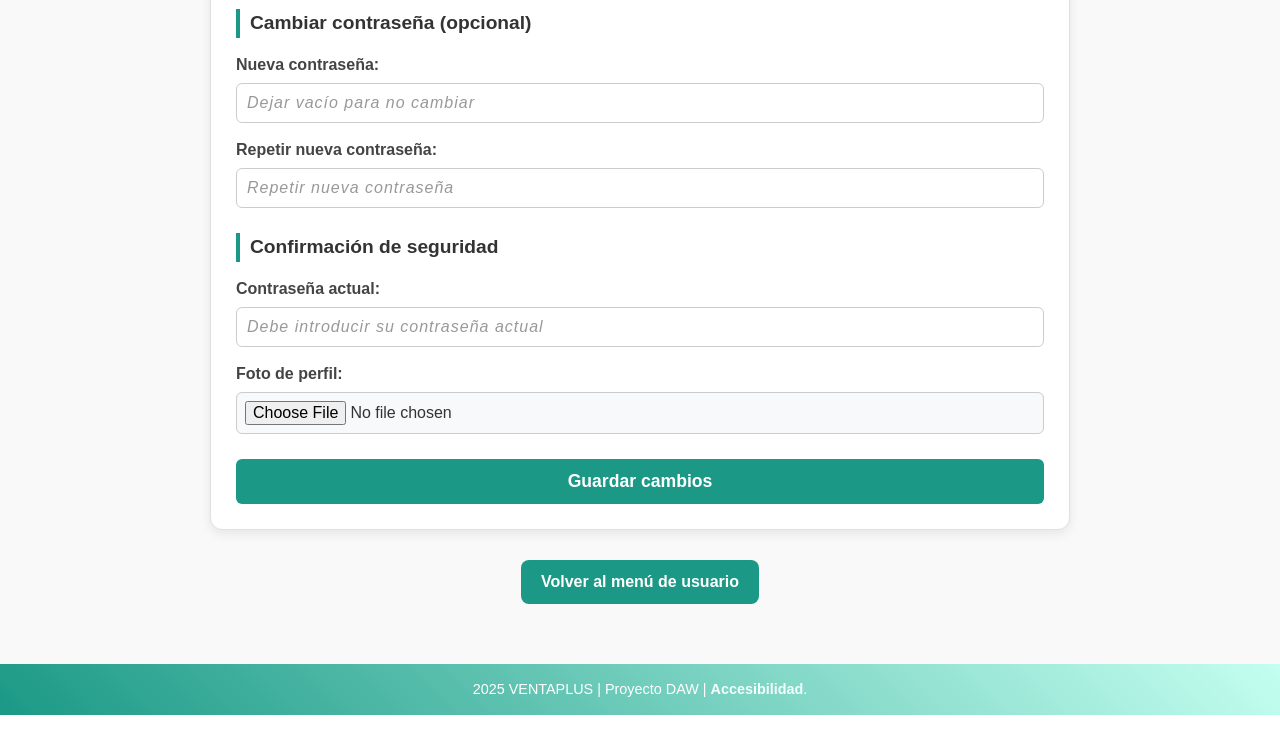
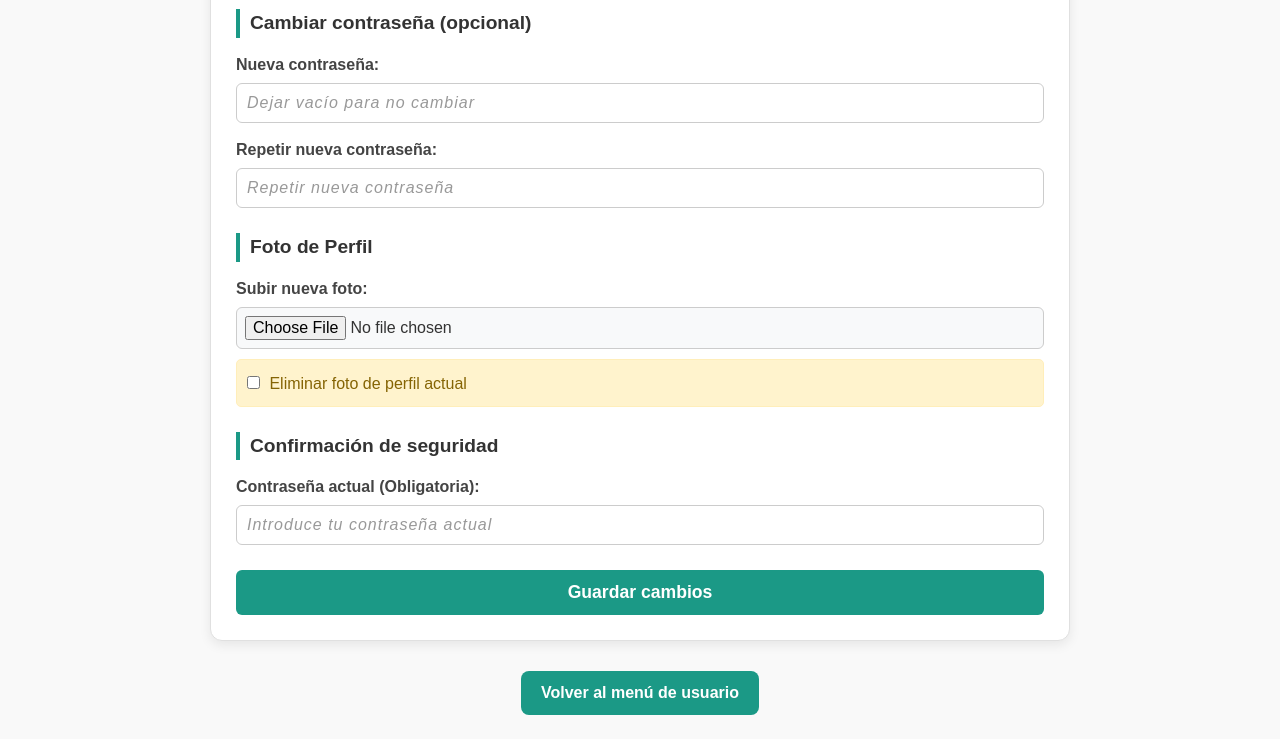
Before and after one commit to SanCam23/DAW, a PHP site: page /mis_datos.php in a window 1280 px wide. Shown: the part 1510-2249 px from the top of the page. Before the commit the page ends 2225 px from the top, so only its background shows below. Run offline with PHP 8.4, Linux system fonts and the light colour scheme; a user stored in the database is signed in; data comes from the database, SQL or seed files in the repository.

Commit message:
Modificación Fto Perfil y Borrado

```diff
--- a/Practica2/mis_datos.php
+++ b/Practica2/mis_datos.php
@@ -3,8 +3,10 @@ session_start();
 require_once 'verificar_sesion.php';
 require_once __DIR__ . '/db.php';
 require_once __DIR__ . '/includes/validaciones.php';
+// Gestor de imágenes de usuario
+require_once __DIR__ . '/includes/gestor_imagenes.php';
 
-// Inicializar variables
+// Inicialización de variables
 $db = conectarDB();
 $usuario = null;
 $paises = [];
@@ -15,7 +17,7 @@ $mensaje_exito = '';
 if ($_SERVER['REQUEST_METHOD'] === 'POST') {
     $usuario_id = $_SESSION['usuario_id'];
 
-    // Recoger datos del formulario
+    // Recogida de datos del formulario
     $nombre_usuario = $_POST['nombre_usuario'] ?? '';
     $email = $_POST['email'] ?? '';
     $sexo = $_POST['sexo'] ?? '';
@@ -26,12 +28,14 @@ if ($_SERVER['REQUEST_METHOD'] === 'POST') {
     $nueva_password = $_POST['nueva_password'] ?? '';
     $confirmar_password = $_POST['confirmar_password'] ?? '';
 
-    // VERIFICAR CONTRASEÑA ACTUAL
+    // Verificar contraseña actual y obtener foto actual
+    $foto_actual_bd = null; // Guarda la ruta de la foto antes de actualizar
+
     if (empty($password_actual)) {
         $errores['password_actual'] = "Debe introducir su contraseña actual para confirmar los cambios.";
     } else {
-        // Verificar contraseña actual en la BD
-        $sql_verificar = "SELECT Clave, NomUsuario FROM USUARIOS WHERE IdUsuario = ?";
+        // Verificar contraseña actual y obtener foto en la misma consulta
+        $sql_verificar = "SELECT Clave, NomUsuario, Foto FROM USUARIOS WHERE IdUsuario = ?";
         $stmt_verificar = $db->prepare($sql_verificar);
         $stmt_verificar->bind_param("i", $usuario_id);
         $stmt_verificar->execute();
@@ -41,14 +45,15 @@ if ($_SERVER['REQUEST_METHOD'] === 'POST') {
             if (!password_verify($password_actual, $fila['Clave'])) {
                 $errores['password_actual'] = "La contraseña actual es incorrecta.";
             } else {
-                // Guardar nombre actual para usar después
+                // Guardar datos actuales necesarios
                 $nombre_usuario_actual_bd = $fila['NomUsuario'];
+                $foto_actual_bd = $fila['Foto']; // Guardamos la ruta vieja
             }
         }
         $stmt_verificar->close();
     }
 
-    // VALIDAR DATOS (usando fichero validaciones)
+    // Validación de datos de texto
     if (empty($errores)) {
         $datos_formulario = [
             'usuario' => $nombre_usuario,
@@ -58,10 +63,9 @@ if ($_SERVER['REQUEST_METHOD'] === 'POST') {
             'ciudad' => $ciudad
         ];
 
-        // Solo validar nueva contraseña si se proporciona
         if (!empty($nueva_password)) {
             $datos_formulario['password'] = $nueva_password;
-            $datos_formulario['confirm_password'] = $confirmar_password;
+            $datos_formulario['confirmar_password'] = $confirmar_password;
         }
 
         $resultado_validacion = validarFormularioUsuario($datos_formulario, true);
@@ -71,9 +75,8 @@ if ($_SERVER['REQUEST_METHOD'] === 'POST') {
         }
     }
 
-    // VERIFICAR SI EL NUEVO NOMBRE DE USUARIO YA EXISTE (si se cambió)
+    // Comprobación de duplicados de nombre de usuario
     if (empty($errores)) {
-        // Solo verificar si el nombre de usuario es diferente al actual
         if ($nombre_usuario !== $nombre_usuario_actual_bd) {
             $sql_check_usuario = "SELECT IdUsuario FROM USUARIOS WHERE NomUsuario = ? AND IdUsuario != ?";
             $stmt_check = $db->prepare($sql_check_usuario);
@@ -82,233 +85,183 @@ if ($_SERVER['REQUEST_METHOD'] === 'POST') {
             $resultado_check = $stmt_check->get_result();
 
             if ($resultado_check && $resultado_check->num_rows > 0) {
-                $errores['nombre_usuario'] = "El nombre de usuario ya está en uso por otro usuario.";
+                $errores['nombre_usuario'] = "El nombre de usuario ya está en uso.";
             }
             $stmt_check->close();
         }
     }
 
-    // ACTUALIZAR EN BD SI NO HAY ERRORES
+    // Lógica de gestión de foto de perfil
+    $nueva_ruta_foto = $foto_actual_bd; // Por defecto se mantiene la foto actual
+    $borrar_foto_fisica = false;        // Bandera para borrar el archivo anterior
+
     if (empty($errores)) {
-        // Preparar datos para UPDATE
+    // Subida de nueva foto (tiene prioridad sobre borrar)
+        if (isset($_FILES['foto']) && $_FILES['foto']['error'] === UPLOAD_ERR_OK) {
+            $resultado_subida = subirImagen($_FILES['foto']);
+
+            if ($resultado_subida['error']) {
+                $errores['foto'] = $resultado_subida['error'];
+            } elseif ($resultado_subida['ruta']) {
+                $nueva_ruta_foto = $resultado_subida['ruta'];
+                $borrar_foto_fisica = true; // Marcar para borrar la vieja si todo sale bien
+            }
+        }
+    // Borrar foto actual (solo si no se sube una nueva)
+        elseif (isset($_POST['borrar_foto']) && $_POST['borrar_foto'] == '1') {
+            $nueva_ruta_foto = null; // En BD será NULL
+            $borrar_foto_fisica = true;
+        }
+    }
+
+    // Actualización de datos en la base de datos
+    if (empty($errores)) {
         $fecha_mysql = DateTime::createFromFormat('d/m/Y', $fecha_nacimiento)->format('Y-m-d');
         $ciudad = empty(trim($ciudad)) ? null : trim($ciudad);
         $pais_form = empty($pais_form) ? null : $pais_form;
 
-        // Construir consulta UPDATE dinámica
-        $sql_update = "UPDATE USUARIOS SET NomUsuario = ?, Email = ?, Sexo = ?, FNacimiento = ?, Ciudad = ?, Pais = ?";
-        $tipos = "sssssi";
-        $parametros = [$nombre_usuario, $email, $sexo, $fecha_mysql, $ciudad, $pais_form];
+    // Construcción de la consulta dinámica para actualizar usuario
+        $sql_update = "UPDATE USUARIOS SET NomUsuario = ?, Email = ?, Sexo = ?, FNacimiento = ?, Ciudad = ?, Pais = ?, Foto = ?";
+        $tipos = "sssssis";
+        $parametros = [$nombre_usuario, $email, $sexo, $fecha_mysql, $ciudad, $pais_form, $nueva_ruta_foto];
 
-        // Agregar nueva contraseña si se proporcionó
         if (!empty($nueva_password)) {
             $sql_update .= ", Clave = ?";
             $tipos .= "s";
-            $password_hash = password_hash($nueva_password, PASSWORD_DEFAULT);
-            $parametros[] = $password_hash;
+            $parametros[] = password_hash($nueva_password, PASSWORD_DEFAULT);
         }
 
         $sql_update .= " WHERE IdUsuario = ?";
         $tipos .= "i";
         $parametros[] = $usuario_id;
 
-        // Ejecutar UPDATE
         $stmt_update = $db->prepare($sql_update);
         if ($stmt_update) {
             $stmt_update->bind_param($tipos, ...$parametros);
 
             if ($stmt_update->execute()) {
-                // ACTUALIZACIÓN EXITOSA
+                // Si se debe borrar la foto anterior y existe, se elimina físicamente
+                if ($borrar_foto_fisica && !empty($foto_actual_bd) && $foto_actual_bd !== $nueva_ruta_foto) {
+                    if (file_exists($foto_actual_bd)) {
+                        unlink($foto_actual_bd); // Borrado físico
+                    }
+                }
 
-                // Actualizar variables de sesión con los nuevos datos
                 $_SESSION['nombre_usuario'] = $nombre_usuario;
 
-                // Determinar si cambió usuario o contraseña (USANDO variable ya calculada)
+                // Lógica de cookies (sesión/recordarme) si cambian credenciales
                 $cambio_usuario = ($nombre_usuario !== $nombre_usuario_actual_bd);
                 $cambio_password = !empty($nueva_password);
 
-                // Solo limpiar cookies si cambió usuario O contraseña
                 if ($cambio_usuario || $cambio_password) {
-                    // Limpiar tokens del archivo
+                    // Limpieza de tokens y cookies
                     if (file_exists('tokens.txt')) {
                         $tokens = file('tokens.txt', FILE_IGNORE_NEW_LINES | FILE_SKIP_EMPTY_LINES);
                         $nuevos_tokens = [];
-
                         foreach ($tokens as $linea) {
-                            list($token_usuario_id, $token_guardado, $expiracion_guardada) = explode(':', $linea);
-                            // Mantener solo tokens de otros usuarios
-                            if ($token_usuario_id != $usuario_id) {
-                                $nuevos_tokens[] = $linea;
-                            }
+                            list($token_uid, , ) = explode(':', $linea);
+                            if ($token_uid != $usuario_id) $nuevos_tokens[] = $linea;
                         }
-
                         file_put_contents('tokens.txt', implode("\n", $nuevos_tokens) . "\n");
                     }
-
-                    // Limpiar también las cookies relacionadas
-                    $cookies_a_limpiar = ['recordarme_token', 'ultima_visita_timestamp', 'estilo_css'];
-                    foreach ($cookies_a_limpiar as $cookie_name) {
-                        if (isset($_COOKIE[$cookie_name])) {
-                            setcookie($cookie_name, '', [
-                                'expires' => time() - 3600,
-                                'path' => '/',
-                                'httponly' => ($cookie_name !== 'estilo_css')
-                            ]);
-                        }
+                    $cookies = ['recordarme_token', 'ultima_visita_timestamp', 'estilo_css'];
+                    foreach ($cookies as $c) {
+                        if (isset($_COOKIE[$c])) setcookie($c, '', time() - 3600, '/', "", false, ($c!=='estilo_css'));
                     }
-
-                    // Redirigir con mensaje específico
-                    header("Location: res_mis_datos.php?mensaje=" . urlencode("Datos actualizados correctamente. Debido a cambios en sus credenciales, deberá volver a iniciar sesión en caso de haber seleccionado la opción recordarme, una vez vuelva a entrar."));
-                    exit();
+                    header("Location: res_mis_datos.php?mensaje=" . urlencode("Datos y foto actualizados. Credenciales cambiadas, vuelva a iniciar sesión si es necesario."));
                 } else {
-                    // Solo cambió otros datos, mantener cookies
                     header("Location: res_mis_datos.php?mensaje=" . urlencode("Datos actualizados correctamente."));
-                    exit();
                 }
+                exit();
 
             } else {
-                $errores[] = "Error al actualizar los datos en la base de datos: " . $stmt_update->error;
+                $errores[] = "Error al actualizar BD: " . $stmt_update->error;
             }
             $stmt_update->close();
         } else {
-            $errores[] = "Error al preparar la consulta de actualización.";
+            $errores[] = "Error al preparar actualización.";
         }
     }
 }
 
-// Obtener datos actualizados del usuario desde la BD (para mostrar el formulario)
+// Carga de datos para mostrar el formulario
 if ($db && isset($_SESSION['usuario_id'])) {
     $usuario_id = $_SESSION['usuario_id'];
-
-    // Obtener datos del usuario
-    $sql_usuario = "SELECT u.*, p.NomPais, e.Nombre as NombreEstilo
-                    FROM USUARIOS u
-                    LEFT JOIN PAISES p ON u.Pais = p.IdPais
-                    LEFT JOIN ESTILOS e ON u.Estilo = e.IdEstilo
-                    WHERE u.IdUsuario = ?";
-
+    $sql_usuario = "SELECT u.*, p.NomPais, e.Nombre as NombreEstilo FROM USUARIOS u LEFT JOIN PAISES p ON u.Pais = p.IdPais LEFT JOIN ESTILOS e ON u.Estilo = e.IdEstilo WHERE u.IdUsuario = ?";
     $stmt = $db->prepare($sql_usuario);
     $stmt->bind_param("i", $usuario_id);
     $stmt->execute();
-    $resultado = $stmt->get_result();
-
-    if ($resultado && $resultado->num_rows > 0) {
-        $usuario = $resultado->fetch_assoc();
-    }
+    $res = $stmt->get_result();
+    if ($res && $res->num_rows > 0) $usuario = $res->fetch_assoc();
     $stmt->close();
 
-    // Cargar países para el desplegable
-    $sql_paises = "SELECT IdPais, NomPais FROM PAISES ORDER BY NomPais ASC";
-    $resultado_paises = $db->query($sql_paises);
-    if ($resultado_paises) {
-        $paises = $resultado_paises->fetch_all(MYSQLI_ASSOC);
-        $resultado_paises->close();
+    $res_paises = $db->query("SELECT IdPais, NomPais FROM PAISES ORDER BY NomPais ASC");
+    if ($res_paises) {
+        $paises = $res_paises->fetch_all(MYSQLI_ASSOC);
+        $res_paises->close();
     }
-
     $db->close();
 }
 
-// Si no se encontró el usuario
-if ($usuario === null) {
-    echo "Error: No se pudieron cargar los datos del usuario.";
-    exit;
-}
+if ($usuario === null) { echo "Error cargando usuario."; exit; }
 
-// Formatear fecha para mostrar
-$fecha_nacimiento_formateada = $usuario['FNacimiento'] ? date("d/m/Y", strtotime($usuario['FNacimiento'])) : '';
-$fecha_registro_formateada = $usuario['FRegistro'] ? date("d/m/Y", strtotime($usuario['FRegistro'])) : '';
-
-// Mapear sexo a texto
-$sexo_texto = '';
-switch ($usuario['Sexo']) {
-    case 1:
-        $sexo_texto = 'masculino';
-        break;
-    case 2:
-        $sexo_texto = 'femenino';
-        break;
-    default:
-        $sexo_texto = 'No especificado';
-}
-
+// Formateo de datos para mostrar en el formulario
+$fecha_nac = $usuario['FNacimiento'] ? date("d/m/Y", strtotime($usuario['FNacimiento'])) : '';
+$fecha_reg = $usuario['FRegistro'] ? date("d/m/Y", strtotime($usuario['FRegistro'])) : '';
+$sexo_txt = ($usuario['Sexo'] == 1) ? 'masculino' : (($usuario['Sexo'] == 2) ? 'femenino' : 'No especificado');
 $zona = 'privada';
 ?>
 <!DOCTYPE html>
 <html lang="es">
-
 <head>
     <meta charset="UTF-8">
     <meta name="viewport" content="width=device-width, initial-scale=1.0">
-    <meta name="description" content="Mis datos de usuario en VENTAPLUS.">
-    <meta name="keywords" content="usuario, perfil, datos personales, VENTAPLUS">
-    <meta name="author" content="Santino Campessi Lojo">
-    <meta name="author" content="Mario Laguna Contreras">
     <title>Mis datos - VENTAPLUS</title>
     <?php require('estilos.php'); ?>
     <link rel="stylesheet" href="css/mis_datos.css">
     <link rel="stylesheet" type="text/css" href="css/print_formulario.css" media="print">
 </head>
-
 <body>
     <?php require('cabecera.php'); ?>
 
     <main>
         <h2>Mis datos</h2>
 
-        <!-- Mostrar mensajes -->
         <?php if (!empty($mensaje_exito)): ?>
             <div class="mensaje-exito"><?php echo $mensaje_exito; ?></div>
         <?php endif; ?>
 
         <?php if (!empty($errores)): ?>
             <div class="mensaje-error">
-                <ul>
-                    <?php foreach ($errores as $error): ?>
-                        <li><?php echo $error; ?></li>
-                    <?php endforeach; ?>
-                </ul>
+                <ul><?php foreach ($errores as $e) echo "<li>$e</li>"; ?></ul>
             </div>
         <?php endif; ?>
 
-        <!-- Información actual del usuario -->
         <section class="info-actual">
             <h3>Mis datos actuales</h3>
-
             <div class="foto-perfil">
-                <img src="<?php echo $usuario['Foto'] ?: 'img/default-profile.png'; ?>" alt="Foto de perfil">
+                <img src="<?php echo !empty($usuario['Foto']) ? htmlspecialchars($usuario['Foto']) : 'img/sin_fto.webp'; ?>" alt="Foto de perfil">
             </div>
-
             <div class="datos-actuales">
-                <p><strong>Usuario:</strong> <?php echo $usuario['NomUsuario']; ?></p>
-                <p><strong>Email:</strong> <?php echo $usuario['Email']; ?></p>
-                <p><strong>Sexo:</strong> <?php echo $sexo_texto; ?></p>
-                <p><strong>Fecha nacimiento:</strong> <?php echo $fecha_nacimiento_formateada; ?></p>
-                <p><strong>Ciudad:</strong> <?php echo $usuario['Ciudad'] ?: 'No especificada'; ?></p>
-                <p><strong>País:</strong> <?php echo $usuario['NomPais'] ?: 'No especificado'; ?></p>
-                <p><strong>Estilo:</strong> <?php echo $usuario['NombreEstilo'] ?: 'Normal'; ?></p>
-                <p><strong>Miembro desde:</strong> <?php echo $fecha_registro_formateada; ?></p>
+                <p><strong>Usuario:</strong> <?php echo htmlspecialchars($usuario['NomUsuario']); ?></p>
+                <p><strong>Email:</strong> <?php echo htmlspecialchars($usuario['Email']); ?></p>
+                <p><strong>Sexo:</strong> <?php echo $sexo_txt; ?></p>
+                <p><strong>Fecha nacimiento:</strong> <?php echo $fecha_nac; ?></p>
+                <p><strong>Ciudad:</strong> <?php echo htmlspecialchars($usuario['Ciudad'] ?: 'No especificada'); ?></p>
+                <p><strong>País:</strong> <?php echo htmlspecialchars($usuario['NomPais'] ?: 'No especificado'); ?></p>
+                <p><strong>Estilo:</strong> <?php echo htmlspecialchars($usuario['NombreEstilo'] ?: 'Normal'); ?></p>
+                <p><strong>Miembro desde:</strong> <?php echo $fecha_reg; ?></p>
             </div>
         </section>
 
-        <!-- Formulario HABILITADO para modificar datos -->
         <form id="form-mis-datos" action="mis_datos.php" method="POST" enctype="multipart/form-data">
             <h3>Modificar mis datos</h3>
 
-            <!-- Campos principales -->
             <label for="nombre_usuario">Nombre de usuario:</label>
             <input type="text" id="nombre_usuario" name="nombre_usuario" value="<?php echo htmlspecialchars($usuario['NomUsuario']); ?>">
-            <?php if (isset($errores['usuario'])): ?>
-                <span class="error"><?php echo $errores['usuario']; ?></span>
-            <?php endif; ?>
-            <?php if (isset($errores['nombre_usuario'])): ?>
-                <span class="error"><?php echo $errores['nombre_usuario']; ?></span>
-            <?php endif; ?>
 
             <label for="email">Correo electrónico:</label>
             <input type="text" id="email" name="email" value="<?php echo htmlspecialchars($usuario['Email']); ?>">
-            <?php if (isset($errores['email'])): ?>
-                <span class="error"><?php echo $errores['email']; ?></span>
-            <?php endif; ?>
 
             <label for="sexo">Sexo:</label>
             <select id="sexo" name="sexo">
@@ -316,63 +269,46 @@ $zona = 'privada';
                 <option value="1" <?php echo $usuario['Sexo'] == 1 ? 'selected' : ''; ?>>Masculino</option>
                 <option value="2" <?php echo $usuario['Sexo'] == 2 ? 'selected' : ''; ?>>Femenino</option>
             </select>
-            <?php if (isset($errores['sexo'])): ?>
-                <span class="error"><?php echo $errores['sexo']; ?></span>
-            <?php endif; ?>
 
             <label for="fecha_nacimiento">Fecha de nacimiento:</label>
-            <input type="text" id="fecha_nacimiento" name="fecha_nacimiento" value="<?php echo $fecha_nacimiento_formateada; ?>" placeholder="dd/mm/yyyy">
-            <?php if (isset($errores['fecha_nacimiento'])): ?>
-                <span class="error"><?php echo $errores['fecha_nacimiento']; ?></span>
-            <?php endif; ?>
+            <input type="text" id="fecha_nacimiento" name="fecha_nacimiento" value="<?php echo $fecha_nac; ?>" placeholder="dd/mm/yyyy">
 
             <label for="ciudad">Ciudad:</label>
             <input type="text" id="ciudad" name="ciudad" value="<?php echo htmlspecialchars($usuario['Ciudad'] ?? ''); ?>">
-            <?php if (isset($errores['ciudad'])): ?>
-                <span class="error"><?php echo $errores['ciudad']; ?></span>
-            <?php endif; ?>
 
             <label for="pais">País:</label>
             <select id="pais" name="pais">
                 <option value="">-- Seleccione un país --</option>
-                <?php if (empty($paises)): ?>
-                    <option value="" disabled>Error al cargar países</option>
-                <?php else: ?>
-                    <?php foreach ($paises as $pais_item): ?>
-                        <option value="<?php echo $pais_item['IdPais']; ?>"
-                            <?php echo ($usuario['Pais'] == $pais_item['IdPais']) ? 'selected' : ''; ?>>
-                            <?php echo htmlspecialchars($pais_item['NomPais']); ?>
-                        </option>
-                    <?php endforeach; ?>
-                <?php endif; ?>
+                <?php foreach ($paises as $p): ?>
+                    <option value="<?php echo $p['IdPais']; ?>" <?php echo ($usuario['Pais'] == $p['IdPais']) ? 'selected' : ''; ?>>
+                        <?php echo htmlspecialchars($p['NomPais']); ?>
+                    </option>
+                <?php endforeach; ?>
             </select>
 
-            <!-- Campos de contraseña (opcionales según PDF) -->
             <h4>Cambiar contraseña (opcional)</h4>
-
             <label for="nueva_password">Nueva contraseña:</label>
             <input type="password" id="nueva_password" name="nueva_password" placeholder="Dejar vacío para no cambiar">
-            <?php if (isset($errores['password'])): ?>
-                <span class="error"><?php echo $errores['password']; ?></span>
-            <?php endif; ?>
 
             <label for="confirmar_password">Repetir nueva contraseña:</label>
             <input type="password" id="confirmar_password" name="confirmar_password" placeholder="Repetir nueva contraseña">
-            <?php if (isset($errores['confirm_password'])): ?>
-                <span class="error"><?php echo $errores['confirm_password']; ?></span>
+
+            <h4>Foto de Perfil</h4>
+            <label for="foto">Subir nueva foto:</label>
+            <input type="file" id="foto" name="foto" accept="image/*">
+
+            <?php if (!empty($usuario['Foto'])): ?>
+                <div style="margin-top: 10px; padding: 10px; background: #fff3cd; border: 1px solid #ffeeba; border-radius: 5px;">
+                    <label style="display:inline; font-weight:normal; color: #856404;">
+                        <input type="checkbox" name="borrar_foto" value="1" style="width:auto; margin-right:5px;">
+                        Eliminar foto de perfil actual
+                    </label>
+                </div>
             <?php endif; ?>
 
-            <!-- Contraseña actual (OBLIGATORIA según PDF) -->
             <h4>Confirmación de seguridad</h4>
-
-            <label for="password_actual">Contraseña actual:</label>
-            <input type="password" id="password_actual" name="password_actual" placeholder="Debe introducir su contraseña actual">
-            <?php if (isset($errores['password_actual'])): ?>
-                <span class="error"><?php echo $errores['password_actual']; ?></span>
-            <?php endif; ?>
-
-            <label for="foto">Foto de perfil:</label>
-            <input type="file" id="foto" name="foto" accept="image/*">
+            <label for="password_actual">Contraseña actual (Obligatoria):</label>
+            <input type="password" id="password_actual" name="password_actual" placeholder="Introduce tu contraseña actual" required>
 
             <button type="submit">Guardar cambios</button>
         </form>
@@ -384,5 +320,4 @@ $zona = 'privada';
 
     <?php require('pie.php'); ?>
 </body>
-
 </html>
--- a/Practica2/res_mis_datos.php
+++ b/Practica2/res_mis_datos.php
@@ -91,7 +91,7 @@ $zona = 'privada';
             <h3>Sus datos actualizados:</h3>
 
             <div class="foto-perfil">
-                <img src="<?php echo $usuario['Foto'] ?: 'img/default-profile.png'; ?>" alt="Foto de perfil">
+                <img src="<?php echo !empty($usuario['Foto']) ? htmlspecialchars($usuario['Foto']) : 'img/sin_fto.webp'; ?>" alt="Foto de perfil">
             </div>
 
             <div class="datos-lista">
--- a/Practica2/res_registro.php
+++ b/Practica2/res_registro.php
@@ -189,7 +189,7 @@ if (!empty($errores)) {
                 </figure>
             <?php else: ?>
                 <figure>
-                    <img src="img/sin_fto.webp" alt="Sin foto de perfil"
+                    <img src="<?php echo !empty($ruta_foto_bd) ? htmlspecialchars($ruta_foto_bd) : 'img/sin_fto.webp'; ?>" alt="Foto de perfil"
                         style="width: 150px; height: 150px; object-fit: cover; border-radius: 50%; opacity: 0.7;">
                     <figcaption>No has seleccionado foto (se usará el icono por defecto)</figcaption>
                 </figure>
```
Also changed, not shown: Practica2/perfil_usuario.php (+3 -5 lines).
